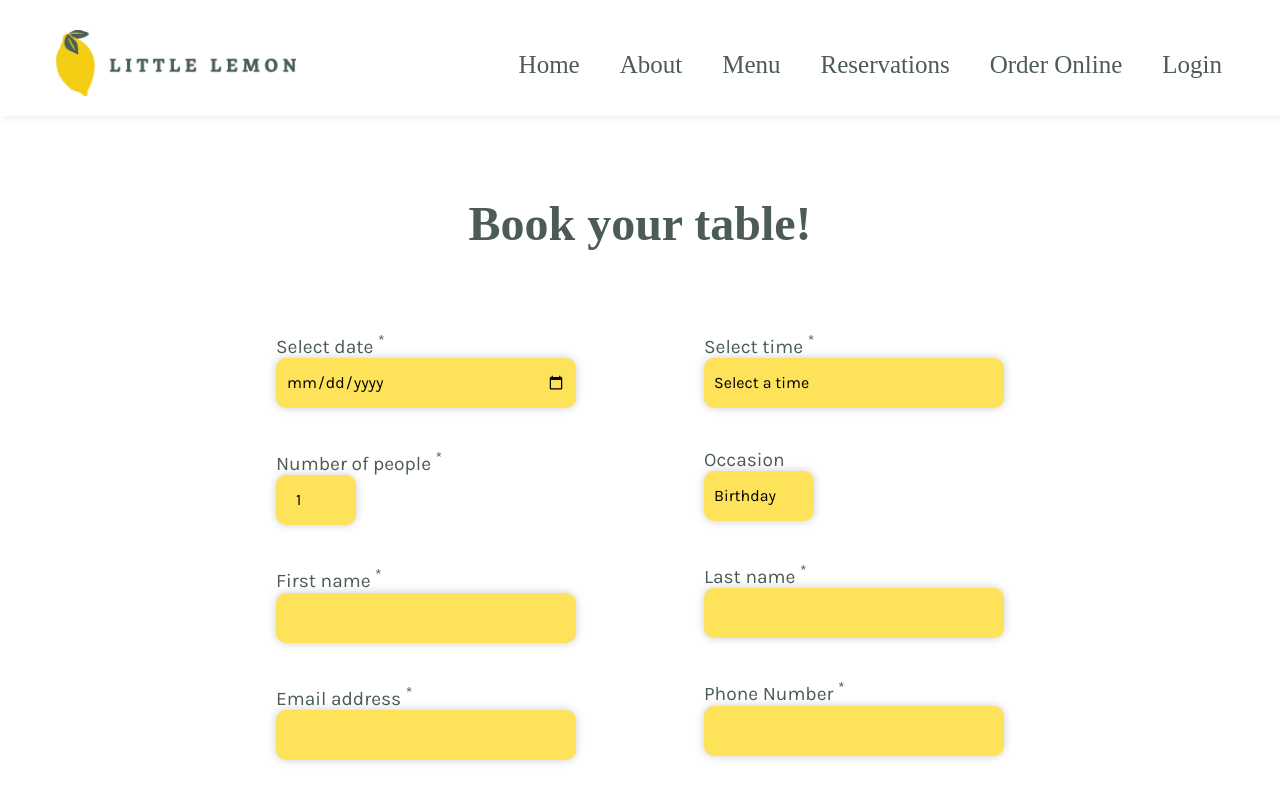
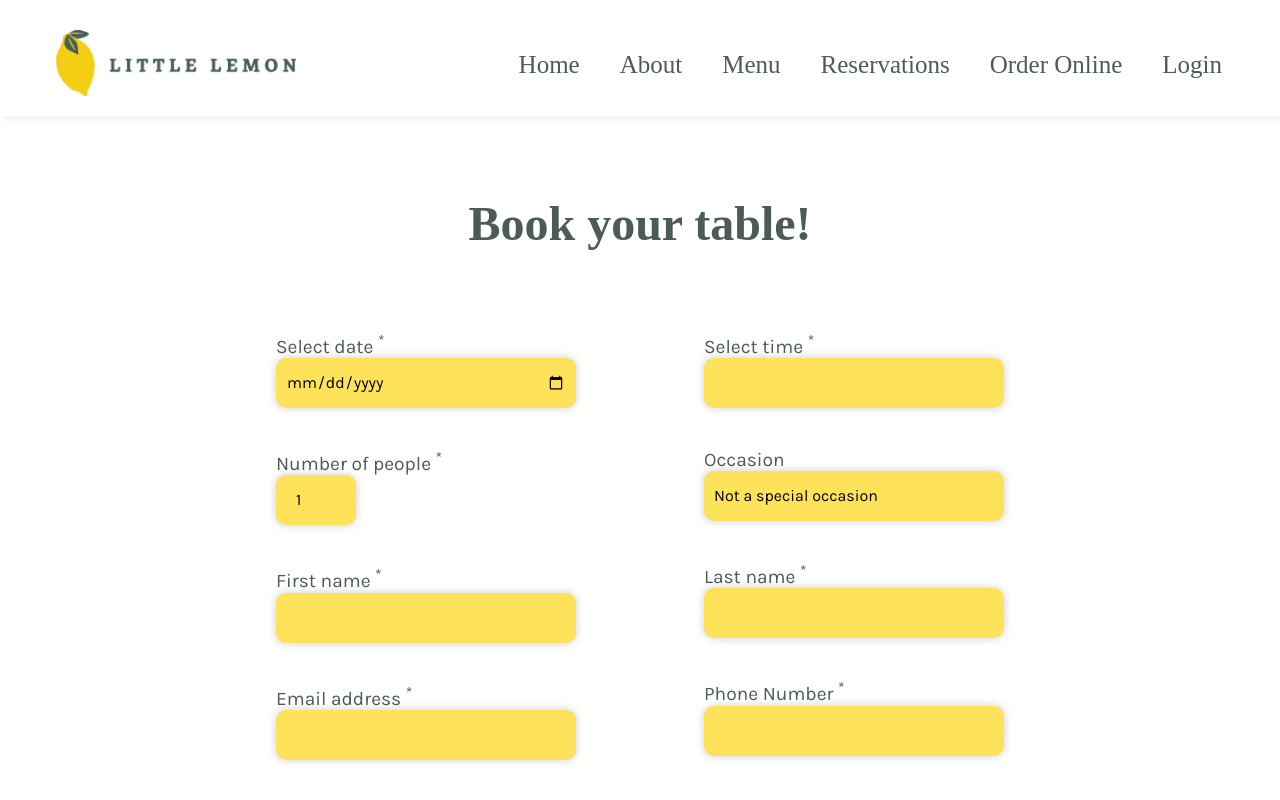
Before and after one commit to marissaathitaki/Little-Lemon, a React (Vite) app: page /reservations in a window 1280 px wide. Shown: the top 800 px of the page. Built offline with nearby package versions, Linux system fonts and the light colour scheme; a web font is replaced by a local one.

Commit message:
API implemented

```diff
--- a/index.html
+++ b/index.html
@@ -13,5 +13,6 @@
   <body>
     <div id="root"></div>
     <script type="module" src="/src/main.jsx"></script>
+    <script src="https://raw.githubusercontent.com/courseraap/capstone/main/api.js"></script>
   </body>
 </html>
--- a/src/components/BookingForm.jsx
+++ b/src/components/BookingForm.jsx
@@ -1,47 +1,9 @@
-import { useState } from "react";
+import { useState, useEffect } from "react";
 import Button from "./Button";
 import "../styles/Booking.css";
+import { fetchAPI } from "../utils/mockAPI"; // Import the fetchAPI function
 
-const generateTimeSlots = (start, end) => {
-  if (!start || !end) {
-    console.error("Invalid start or end time:", start, end);
-    return [];
-  }
-
-  const times = [];
-  let [hour, minute] = start.split(":").map(Number);
-
-  while (
-    hour < Number(end.split(":")[0]) ||
-    (hour === Number(end.split(":")[0]) && minute <= Number(end.split(":")[1]))
-  ) {
-    const ampm = hour >= 12 ? "PM" : "AM";
-    const formattedHour = hour % 12 === 0 ? 12 : hour % 12;
-    const formattedTime = `${formattedHour}:${minute
-      .toString()
-      .padStart(2, "0")} ${ampm}`;
-    times.push(formattedTime);
-    minute += 30;
-    if (minute === 60) {
-      minute = 0;
-      hour += 1;
-    }
-  }
-
-  return times;
-};
-
-const availableTimes = {
-  0: generateTimeSlots("10:00", "22:00"),
-  1: generateTimeSlots("11:00", "21:00"),
-  2: generateTimeSlots("11:00", "21:00"),
-  3: generateTimeSlots("11:00", "21:00"),
-  4: generateTimeSlots("11:00", "21:00"),
-  5: generateTimeSlots("11:00", "21:00"),
-  6: generateTimeSlots("10:00", "22:00"),
-};
-
-function Booking() {
+function BookingForm({ availableTimes, dispatch }) {
   const [firstName, setFirstName] = useState({ value: "", isTouched: false });
   const [lastName, setLastName] = useState({ value: "", isTouched: false });
   const [selectedDate, setSelectedDate] = useState("");
@@ -50,6 +12,15 @@ function Booking() {
   const [email, setEmail] = useState({ value: "", isTouched: false });
   const [phone, setPhone] = useState({ value: "", isTouched: false });
   const [number, setNumber] = useState("1");
+  const [availableTimesForDate, setAvailableTimesForDate] = useState([]);
+
+  useEffect(() => {
+    if (selectedDate) {
+      const date = new Date(selectedDate);
+      const times = fetchAPI(date);
+      setAvailableTimesForDate(times);
+    }
+  }, [selectedDate]);
 
   const getIsFormValid = () => {
     return (
@@ -79,13 +50,11 @@ function Booking() {
     clearForm();
   };
 
-  const getWeekday = (date) => {
-    if (!date) return null;
-    return new Date(date).getDay();
+  const handleDateChange = (e) => {
+    const newDate = e.target.value;
+    setSelectedDate(newDate);
+    dispatch({ type: "UPDATE_DATE", date: newDate });
   };
-
-  const weekday = getWeekday(selectedDate);
-  const times = weekday !== null ? availableTimes[weekday] : [];
 
   return (
     <div className="booking">
@@ -100,7 +69,7 @@ function Booking() {
               <input
                 type="date"
                 value={selectedDate}
-                onChange={(e) => setSelectedDate(e.target.value)}
+                onChange={handleDateChange}
                 required
               />
             </div>
@@ -154,8 +123,8 @@ function Booking() {
                 required
                 disabled={!selectedDate}
               >
-                <option value="">Select a time</option>
-                {times.map((slot) => (
+                <option value=""> </option>
+                {availableTimesForDate.map((slot) => (
                   <option key={slot} value={slot}>
                     {slot}
                   </option>
@@ -169,6 +138,7 @@ function Booking() {
                 value={occasion}
                 onChange={(e) => setOccasion(e.target.value)}
               >
+                <option>Not a special occasion</option>
                 <option>Birthday</option>
                 <option>Anniversary</option>
                 <option>Proposal</option>
@@ -182,7 +152,7 @@ function Booking() {
               <input
                 value={lastName.value}
                 onChange={(e) =>
-                  setLastName({ ...LastName, value: e.target.value })
+                  setLastName({ ...lastName, value: e.target.value })
                 }
                 placeholder=""
               />
@@ -211,4 +181,4 @@ function Booking() {
   );
 }
 
-export default Booking;
+export default BookingForm;
--- a/src/pages/Booking.jsx
+++ b/src/pages/Booking.jsx
@@ -1,12 +1,65 @@
-import React from "react";
+import React, { useReducer } from "react";
 import Navbar from "../components/Navbar";
 import BookingForm from "../components/BookingForm";
 
+const generateTimeSlots = (start, end) => {
+  if (!start || !end) return [];
+
+  const times = [];
+  let [hour, minute] = start.split(":").map(Number);
+
+  while (
+    hour < Number(end.split(":")[0]) ||
+    (hour === Number(end.split(":")[0]) && minute <= Number(end.split(":")[1]))
+  ) {
+    const ampm = hour >= 12 ? "PM" : "AM";
+    const formattedHour = hour % 12 === 0 ? 12 : hour % 12;
+    const formattedTime = `${formattedHour}:${minute
+      .toString()
+      .padStart(2, "0")} ${ampm}`;
+    times.push(formattedTime);
+    minute += 30;
+    if (minute === 60) {
+      minute = 0;
+      hour += 1;
+    }
+  }
+
+  return times;
+};
+
+const initializeTimes = () => {
+  return {
+    0: generateTimeSlots("10:00", "22:00"),
+    1: generateTimeSlots("11:00", "21:00"),
+    2: generateTimeSlots("11:00", "21:00"),
+    3: generateTimeSlots("11:00", "21:00"),
+    4: generateTimeSlots("11:00", "21:00"),
+    5: generateTimeSlots("11:00", "21:00"),
+    6: generateTimeSlots("10:00", "22:00"),
+  };
+};
+
+const updateTimes = (state, action) => {
+  switch (action.type) {
+    case "UPDATE_DATE":
+      return state;
+    default:
+      return state;
+  }
+};
+
 const Booking = () => {
+  const [availableTimes, dispatch] = useReducer(
+    updateTimes,
+    {},
+    initializeTimes
+  );
+
   return (
-    <div className="BookingPage">
+    <div>
       <Navbar />
-      <BookingForm />
+      <BookingForm availableTimes={availableTimes} dispatch={dispatch} />
     </div>
   );
 };
--- a/src/styles/Booking.css
+++ b/src/styles/Booking.css
@@ -65,10 +65,6 @@ input, select {
   padding-left: 20px;
 }
 
-.occasion-input {
-  width: 110px;
-}
-
 input:focus, select:focus {
   border: 1.5px solid #4c5c54;
 }
--- /dev/null
+++ b/src/utils/mockAPI.js
@@ -0,0 +1,24 @@
+const seededRandom = (seed) => {
+    const m = 2 ** 35 - 31;
+    const a = 185852;
+    let s = seed % m;
+    return () => (s = (s * a) % m) / m;
+  };
+
+  const fetchAPI = (date) => {
+    let result = [];
+    let random = seededRandom(date.getDate());
+
+    for (let i = 17; i <= 23; i++) {
+      if (random() < 0.5) result.push(i + ":00");
+      if (random() < 0.5) result.push(i + ":30");
+    }
+
+    return result;
+  };
+
+  const submitAPI = (formData) => {
+    return true;
+  };
+
+  export { fetchAPI, submitAPI };
```
Also changed, not shown: package.json (+13 -3 lines), src/assets/down-arrow.png (added), 1 other file (tests, documents, lock files or other folders).
